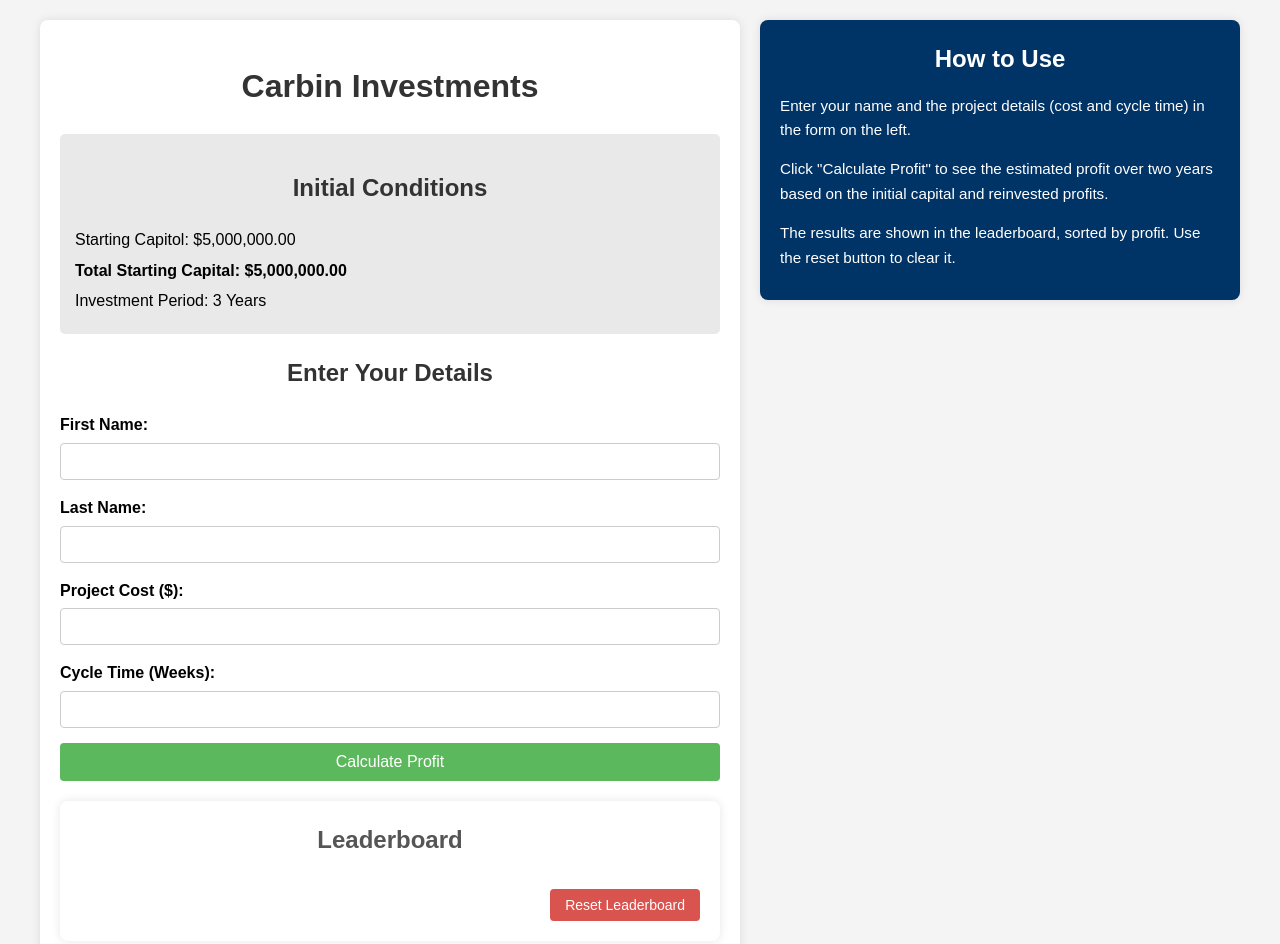
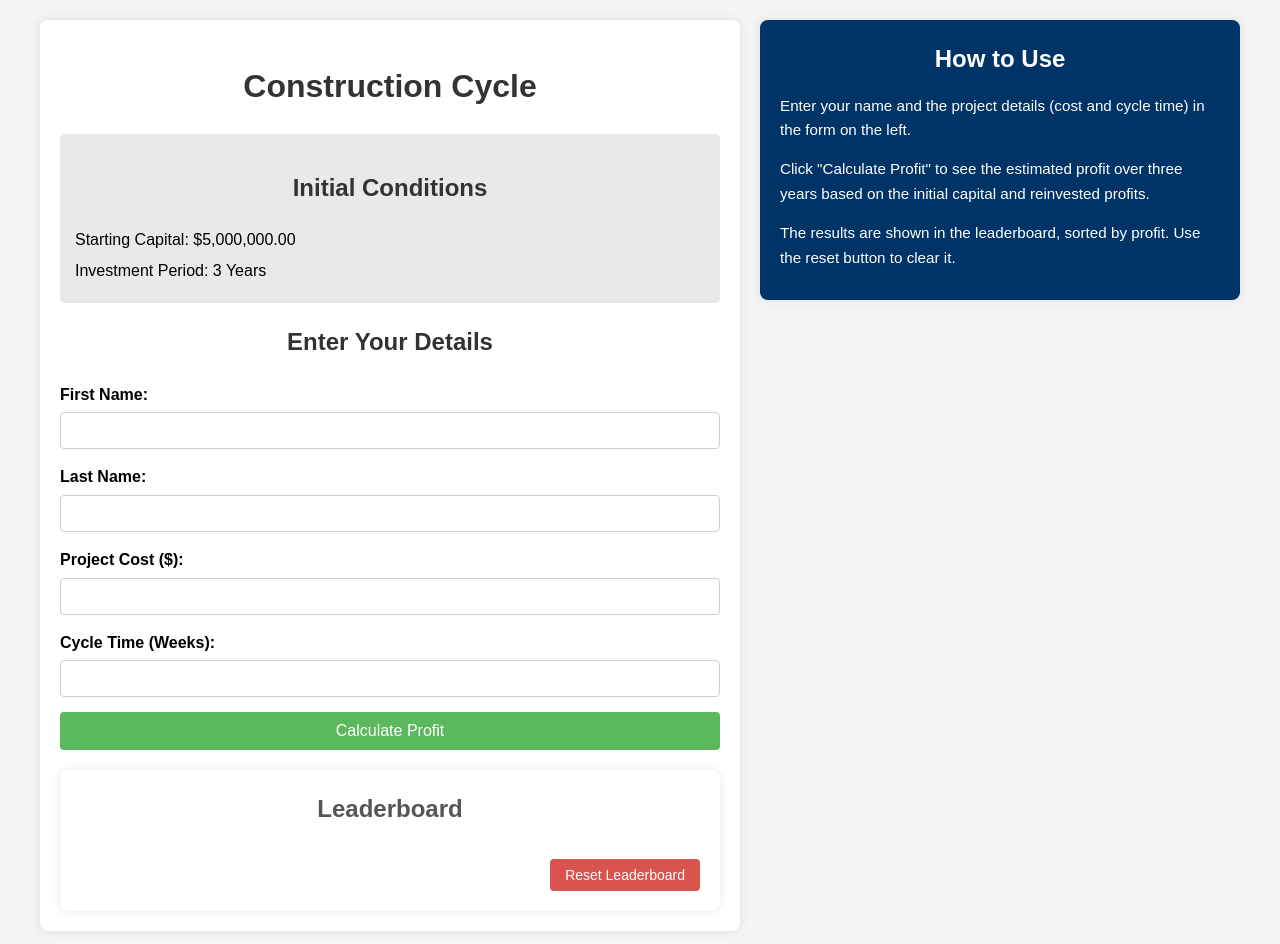
Before and after one commit to jonruff81/CarbinMoney, a plain HTML site: page index.html in a window 1280 px wide. Drawn offline with Linux system fonts and the light colour scheme.

Commit message:
Update index.html

```diff
--- a/index.html
+++ b/index.html
@@ -9,12 +9,11 @@
 <body>
 <div class="main-wrapper"> <!-- Added wrapper -->
     <div class="container">
-        <h1>Carbin Investments</h1>
+        <h1>Construction Cycle</h1>
 
         <div class="initial-conditions">
             <h2>Initial Conditions</h2>
-            <p>Starting Capitol: $5,000,000.00</p>
-            <p><strong>Total Starting Capital: $5,000,000.00</strong></p>
+            <p>Starting Capital: $5,000,000.00</p>
             <p>Investment Period: 3 Years</p>
         </div>
 
@@ -32,7 +31,7 @@
             <label for="cycleTime">Cycle Time (Weeks):</label>
             <input type="number" id="cycleTime" step="1" required><br>
 
-             <div id="salesPriceDisplay"></div>
+            <div id="salesPriceDisplay"></div>
 
             <button type="submit">Calculate Profit</button>
         </form>
@@ -43,7 +42,8 @@
             <p>Profit Per Unit (20%): $<span id="resultProfitPerCycle"></span></p>
             <p>Number of Cycles Completed: <span id="resultNumCycles"></span></p>
             <p>Total Units Produced (3 Years): <span id="resultTotalUnits"></span></p>
-            <p><strong>Total Estimated Profit ( Years): $<span id="resultTotalProfit"></span></strong></p>
+            <p><strong>Gross Income (3 Years): $<span id="resultGrossIncome"></span></strong></p>
+            <p><strong>Net Profit (3 Years): $<span id="resultTotalProfit"></span></strong></p>
             <p><i>Note: This calculation reinvests profits from each cycle and stops if capital is insufficient for the next cycle's cost.</i></p>
         </div>
 
@@ -62,7 +62,7 @@
             Enter your name and the project details (cost and cycle time) in the form on the left.
         </p>
         <p>
-            Click "Calculate Profit" to see the estimated profit over two years based on the initial capital and reinvested profits.
+            Click "Calculate Profit" to see the estimated profit over three years based on the initial capital and reinvested profits.
         </p>
         <p>
             The results are shown in the leaderboard, sorted by profit. Use the reset button to clear it.
```
